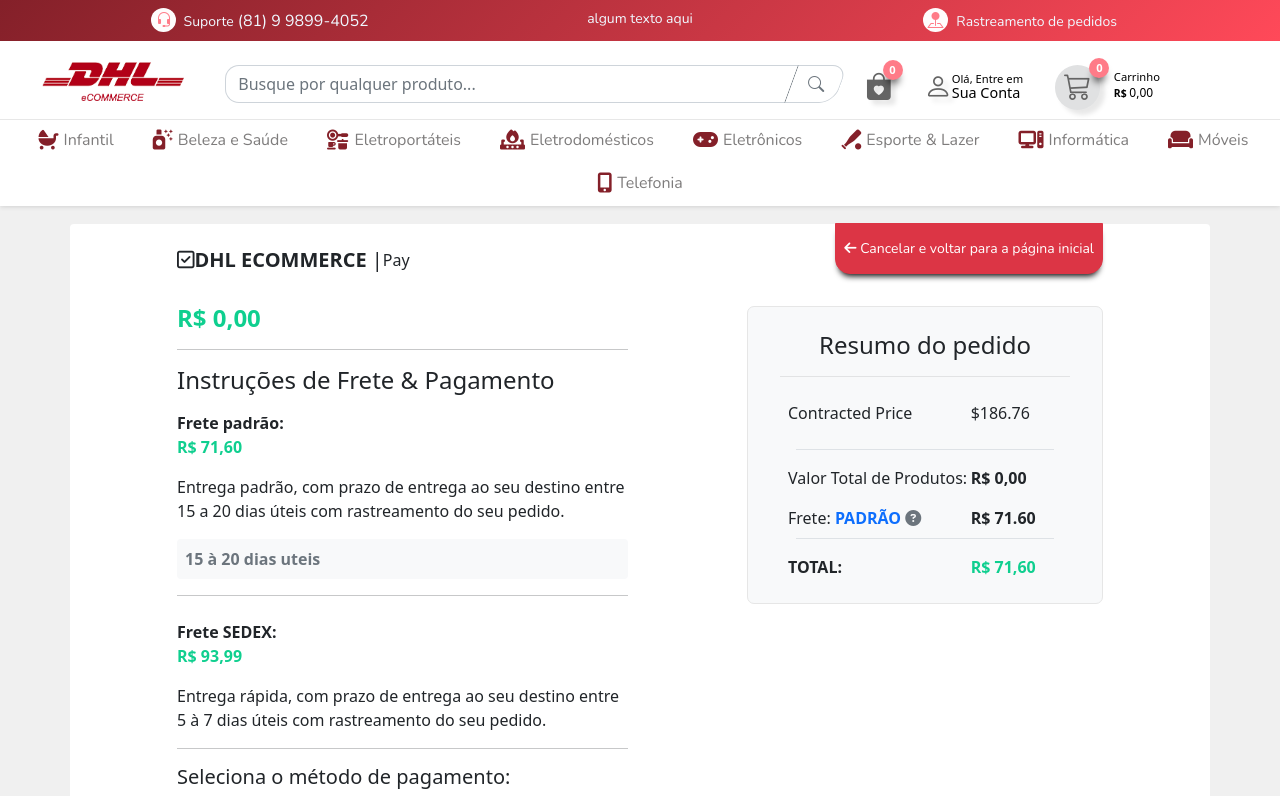
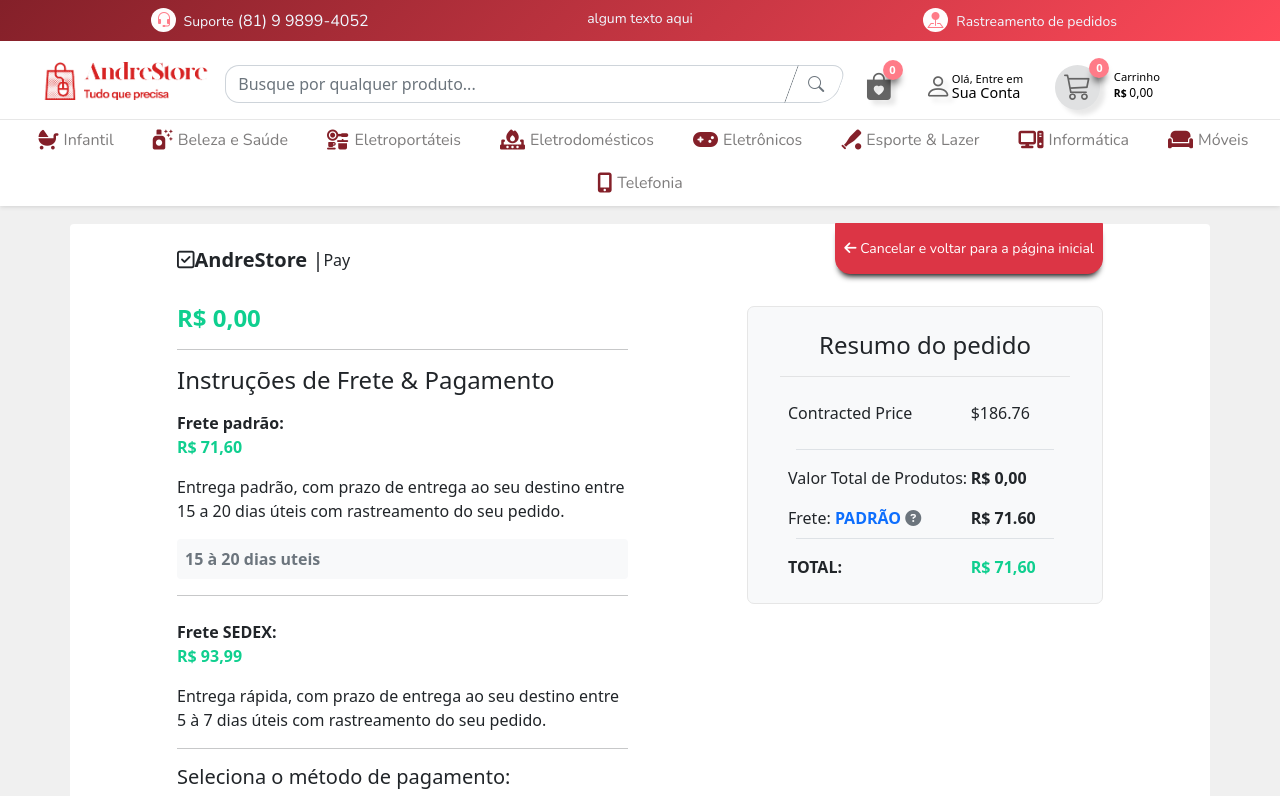
Before and after one commit to andrealbson/dhl-store, a React (Create React App) app in the folder dhl-store/: page /checkout in a window 1280 px wide. Shown: the top 796 px of the page. Built offline with nearby package versions, Linux system fonts and the light colour scheme.

Commit message:
Novo logo

```diff
--- a/dhl-store/src/components/Checkout/index.jsx
+++ b/dhl-store/src/components/Checkout/index.jsx
@@ -39,7 +39,7 @@
               <div className="py-4 d-flex flex-row">
                 <h5>
                   <span className="fa fa-check-square-o"></span>
-                  <b>DHL ECOMMERCE</b> |{" "}
+                  <b>AndreStore</b> |{" "}
                 </h5>
                 <span className="pl-2">Pay</span>
               </div>
--- a/dhl-store/src/components/NavBar/Navbar.jsx
+++ b/dhl-store/src/components/NavBar/Navbar.jsx
@@ -2,7 +2,7 @@
 import { Link } from "react-router-dom";
 import "bootstrap/dist/css/bootstrap.min.css";
 import "bootstrap-icons/font/bootstrap-icons.css";
-import Logo from "../../images/logo.png";
+import Logo from "../../images/logo-andre-oficial.png";
 import "../NavBar/style.scss";
 import formatCurrency from "../../util";
 
--- a/dhl-store/src/components/NavBar/style.scss
+++ b/dhl-store/src/components/NavBar/style.scss
@@ -34,7 +34,7 @@
     background-color: #FFF;
 
     & .logo img {
-        width: 75%;
+        width: 88%;
         height: auto;
         text-align: center;
         margin-top: -3px;
```
Also changed, not shown: dhl-store/src/images/logo-andre-oficial.png (added).
